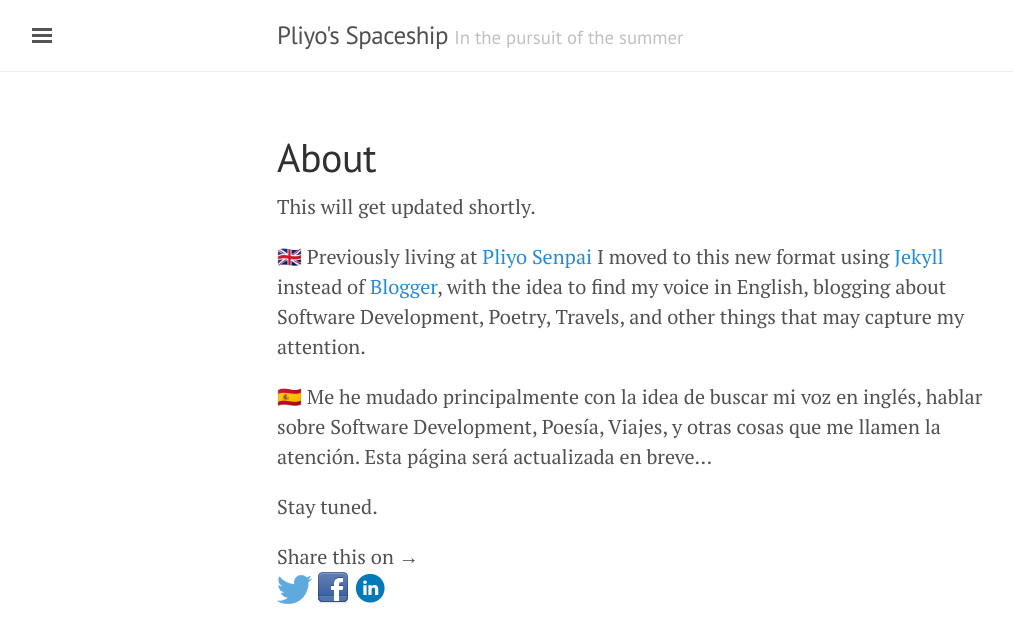
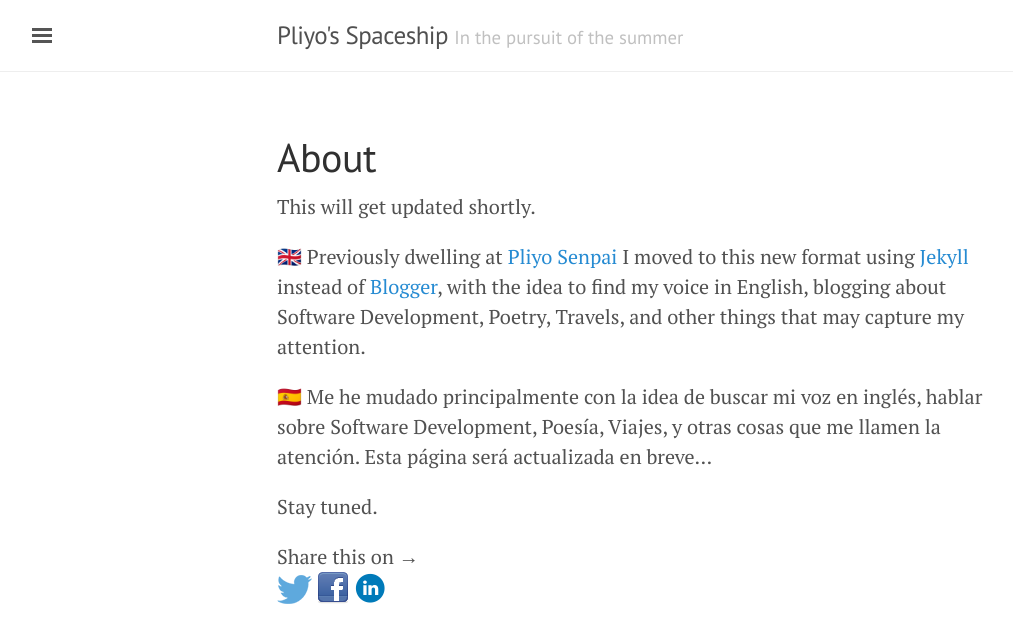
Before and after one commit to pliyo/first-try-githubpages, a Jekyll site: the page built from about.md, in a window 1280 px wide. Shown: the top 643 px of the page, without its empty margins (3-1016 px from the left). Built offline with Jekyll 4.4.1, drawn with Linux system fonts in a browser that asks for light colours; emoji names are drawn with the system emoji font.

Commit message:
Linkedin added to sidebar

```diff
--- a/_config.yml
+++ b/_config.yml
@@ -15,6 +15,7 @@
 github:              https://github.com/pliyosenpai
 twitter:             https://twitter.com/PliyoSan
 instagram:           https://www.instagram.com/pliyosan/
+linkedin:            https://uk.linkedin.com/in/pliyo
 
 # Gems
 gems:
--- a/_includes/sidebar.html
+++ b/_includes/sidebar.html
@@ -28,6 +28,7 @@
     <a class="sidebar-nav-item" href="{{ site.twitter }}">Twitter</a>
     <a class="sidebar-nav-item" href="{{ site.instagram }}">Instagram</a>
     <a class="sidebar-nav-item" href="{{ site.github }}">GitHub</a>
+    <a class="sidebar-nav-item" href="{{ site.linkedin }}">Linkedin</a>
   </nav>
 
   <div class="sidebar-item">
--- a/about.md
+++ b/about.md
@@ -5,7 +5,7 @@
 
 This will get updated shortly.
 
-:gb: Previously living at [Pliyo Senpai](http://pliyosenpai.com/)
+:gb: Previously dwelling at [Pliyo Senpai](http://pliyosenpai.com/)
 I moved to this new format using [Jekyll](http://jekyllrb.com/)
 instead of [Blogger](https://www.blogger.com/about/?r=1-null_user),
 with the idea to find my voice in English, blogging about
```
